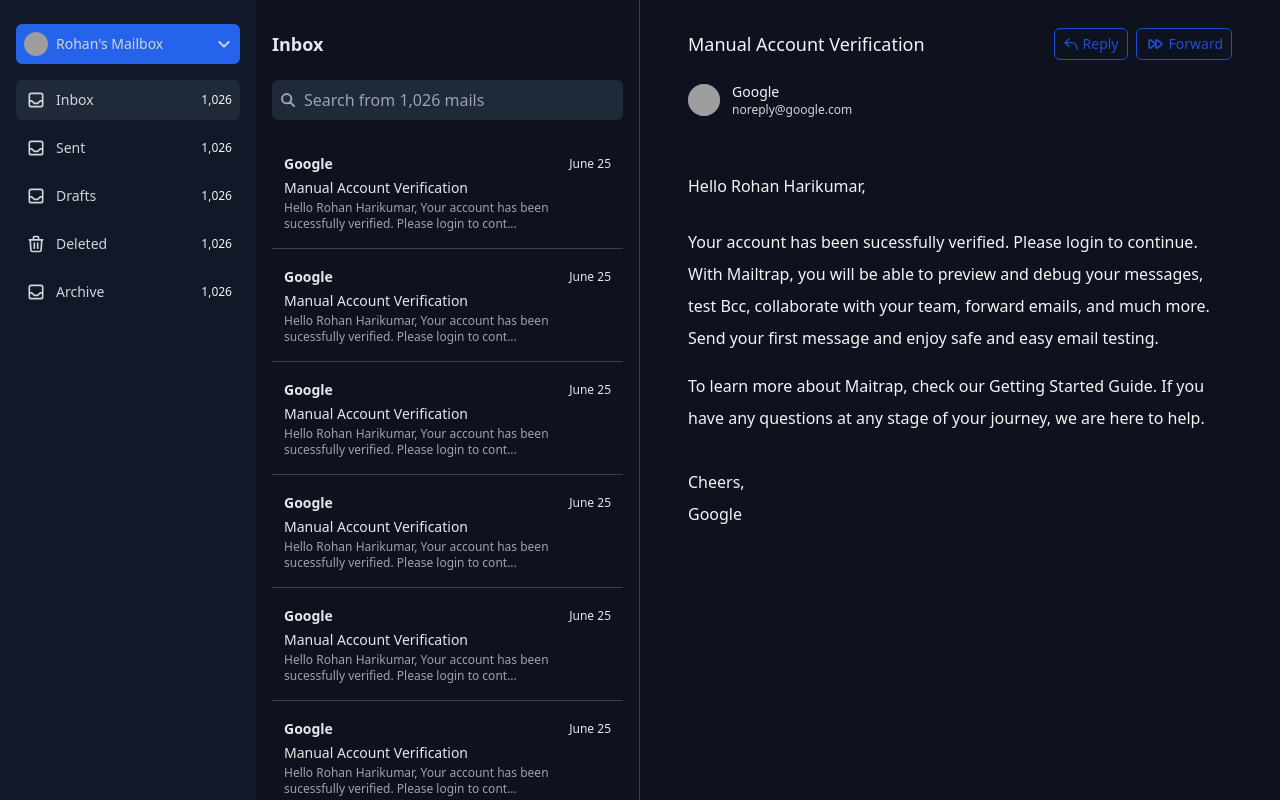
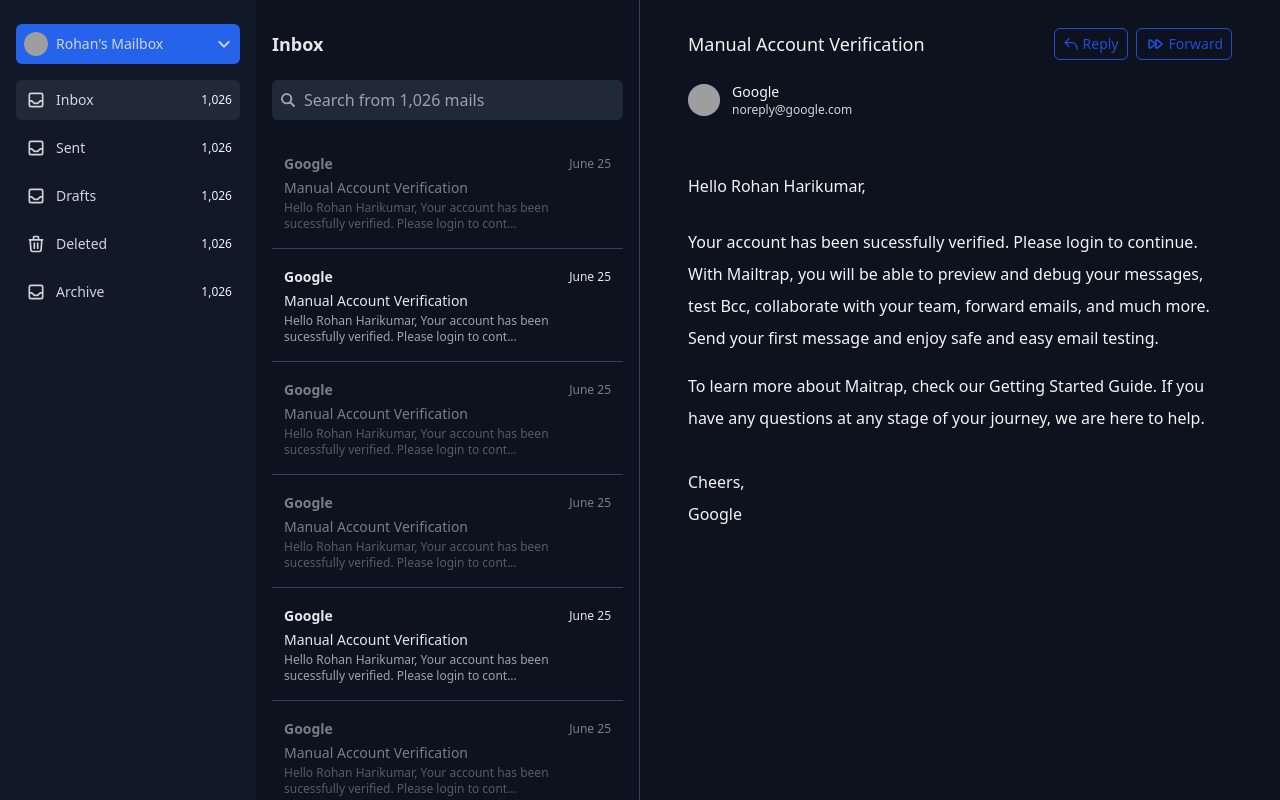
Before and after one commit to rohanharikr/mailman, a React (Create React App) app: page / in a window 1280 px wide. Built offline with nearby package versions, Linux system fonts and the light colour scheme; grey boxes are pictures that could not be loaded.

Commit message:
Refactor Components

```diff
--- a/src/components/ActionView.tsx
+++ b/src/components/ActionView.tsx
@@ -16,21 +16,18 @@
 			</div>
 			</div>
 			<ul className="flex-1 mt-4 text-gray-200 text-sm overflow-auto divide-y divide-solid divide-gray-700">
+				<EmailCard emailRead={true}/>
+				<EmailCard/>
+				<EmailCard emailRead={true}/>
+				<EmailCard emailRead={true}/>
+				<EmailCard/>
+				<EmailCard emailRead={true}/>
+				<EmailCard emailRead={true}/>
 				<EmailCard/>
 				<EmailCard/>
 				<EmailCard/>
 				<EmailCard/>
-				<EmailCard/>
-				<EmailCard/>
-				<EmailCard/>
-				<EmailCard/>
-				<EmailCard/>
-				<EmailCard/>
-				<EmailCard/>
-				<EmailCard/>
-				<EmailCard/>
-				<EmailCard/>
-				<EmailCard/>
+				<EmailCard emailRead={true}/>
 			</ul>
 		</div>
 	);
--- a/src/components/EmailCard.tsx
+++ b/src/components/EmailCard.tsx
@@ -1,9 +1,13 @@
 import React from 'react';
 
-const EmailCard = () => {
+interface EmailReadTypes {
+	emailRead?: boolean
+}
+
+const EmailCard = ({emailRead}: EmailReadTypes) => {
 	return(
 		<li className="leading-6 py-2">
-			<button className="h-24 px-3 text-left rounded-md hover:bg-gray-800">
+			<button className={`h-24 px-3 text-left rounded-md hover:bg-gray-800 ${emailRead ? 'opacity-50' : ''}`}>
 				<div className="flex items-center justify-between">
 					<h2 className="font-semibold">Google</h2>
 					<span className="text-xs">June 25</span>
--- a/src/components/EmailView.tsx
+++ b/src/components/EmailView.tsx
@@ -1,7 +1,6 @@
 import React from 'react';
 
 const EmailView = () => {
-
 	return(
 		<main className="bg-gray-1000 flex-1 text-gray-100 py-6 px-12">
 			<span className="flex h-10 items-center justify-between">
```
Lines whose indentation alone changed are shown as unchanged.
